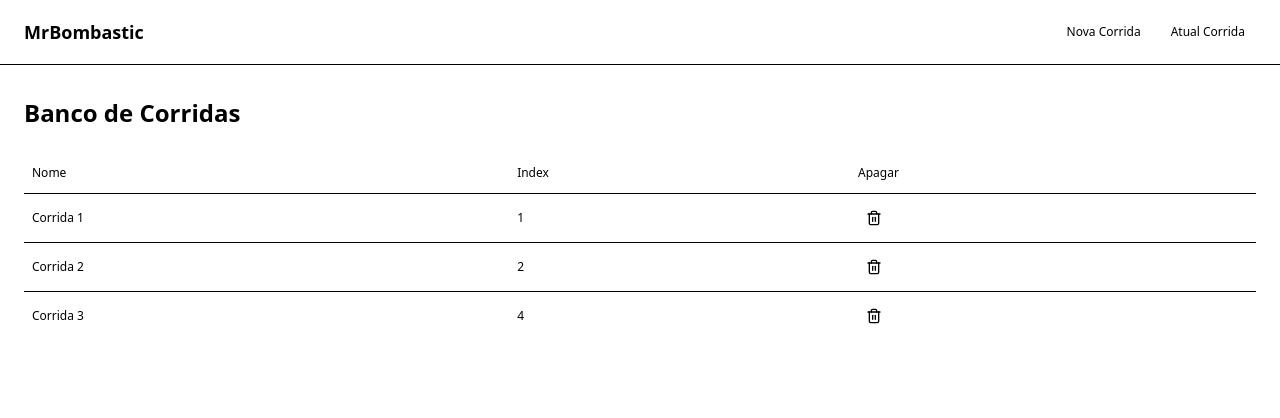
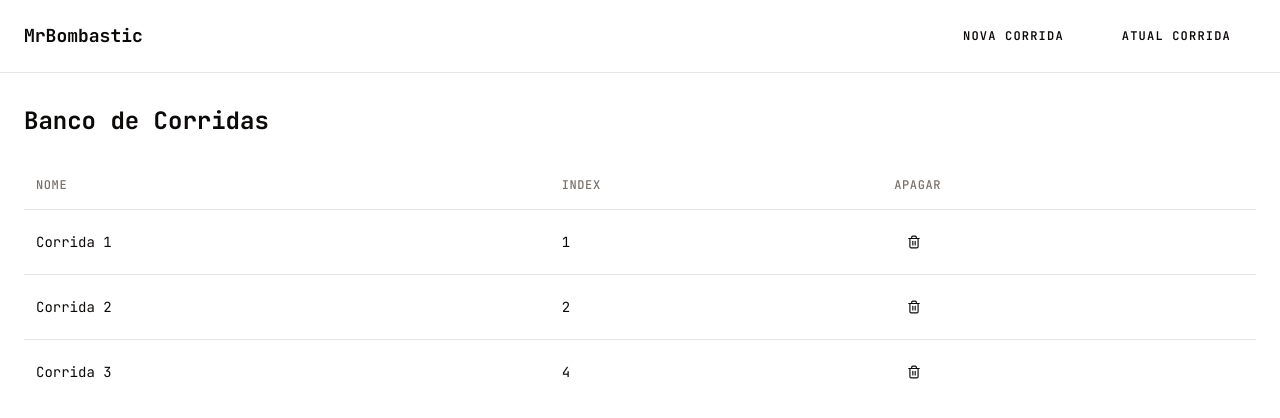
Before and after one commit to fcte-pi1/2026_1_PI1_Grupo01_Diogo, a Next.js app in the folder src/frontend/: page / in a window 1280 px wide. Shown: the top 418 px of the page. Built offline with nearby package versions, Linux system fonts and the light colour scheme.

Commit message:
[REF]Refatorado Css para o Estilo do prototipo com a biblioteca

```diff
--- a/src/frontend/app/globals.css
+++ b/src/frontend/app/globals.css
@@ -1,11 +1,10 @@
 @import "tailwindcss";
 @import "tw-animate-css";
+@import "shadcn/tailwind.css";
 
 @custom-variant dark (&:is(.dark *));
 
 :root {
-    --background: oklch(1 0 0);
-    --foreground: oklch(0.147 0.004 49.25);
     --card: oklch(1 0 0);
     --card-foreground: oklch(0.147 0.004 49.25);
     --popover: oklch(1 0 0);
@@ -27,7 +26,7 @@
     --chart-3: oklch(0.444 0.011 73.639);
     --chart-4: oklch(0.374 0.01 67.558);
     --chart-5: oklch(0.268 0.007 34.298);
-    --radius: 0;
+    --radius: 0.625rem;
     --sidebar: oklch(0.985 0.001 106.423);
     --sidebar-foreground: oklch(0.147 0.004 49.25);
     --sidebar-primary: oklch(0.216 0.006 56.043);
@@ -36,6 +35,8 @@
     --sidebar-accent-foreground: oklch(0.216 0.006 56.043);
     --sidebar-border: oklch(0.923 0.003 48.717);
     --sidebar-ring: oklch(0.709 0.01 56.259);
+    --background: oklch(1 0 0);
+    --foreground: oklch(0.147 0.004 49.25);
 }
 
 .dark {
@@ -71,3 +72,58 @@
     --sidebar-border: oklch(1 0 0 / 10%);
     --sidebar-ring: oklch(0.553 0.013 58.071);
 }
+
+@theme inline {
+    --font-heading: var(--font-mono);
+    --font-mono: var(--font-mono);
+    --color-sidebar-ring: var(--sidebar-ring);
+    --color-sidebar-border: var(--sidebar-border);
+    --color-sidebar-accent-foreground: var(--sidebar-accent-foreground);
+    --color-sidebar-accent: var(--sidebar-accent);
+    --color-sidebar-primary-foreground: var(--sidebar-primary-foreground);
+    --color-sidebar-primary: var(--sidebar-primary);
+    --color-sidebar-foreground: var(--sidebar-foreground);
+    --color-sidebar: var(--sidebar);
+    --color-chart-5: var(--chart-5);
+    --color-chart-4: var(--chart-4);
+    --color-chart-3: var(--chart-3);
+    --color-chart-2: var(--chart-2);
+    --color-chart-1: var(--chart-1);
+    --color-ring: var(--ring);
+    --color-input: var(--input);
+    --color-border: var(--border);
+    --color-destructive: var(--destructive);
+    --color-accent-foreground: var(--accent-foreground);
+    --color-accent: var(--accent);
+    --color-muted-foreground: var(--muted-foreground);
+    --color-muted: var(--muted);
+    --color-secondary-foreground: var(--secondary-foreground);
+    --color-secondary: var(--secondary);
+    --color-primary-foreground: var(--primary-foreground);
+    --color-primary: var(--primary);
+    --color-popover-foreground: var(--popover-foreground);
+    --color-popover: var(--popover);
+    --color-card-foreground: var(--card-foreground);
+    --color-card: var(--card);
+    --color-foreground: var(--foreground);
+    --color-background: var(--background);
+    --radius-sm: calc(var(--radius) * 0.6);
+    --radius-md: calc(var(--radius) * 0.8);
+    --radius-lg: var(--radius);
+    --radius-xl: calc(var(--radius) * 1.4);
+    --radius-2xl: calc(var(--radius) * 1.8);
+    --radius-3xl: calc(var(--radius) * 2.2);
+    --radius-4xl: calc(var(--radius) * 2.6);
+}
+
+@layer base {
+  * {
+    @apply border-border outline-ring/50;
+    }
+  body {
+    @apply bg-background text-foreground;
+    }
+  html {
+    @apply font-mono;
+    }
+}
--- a/src/frontend/app/layout.tsx
+++ b/src/frontend/app/layout.tsx
@@ -1,6 +1,10 @@
 import type { Metadata } from "next";
 import "./globals.css";
 import { Navbar } from "@/components/layout/navbar";
+import { JetBrains_Mono } from "next/font/google";
+import { cn } from "@/lib/utils";
+
+const jetbrainsMono = JetBrains_Mono({subsets:['latin'],variable:'--font-mono'});
 
 export const metadata: Metadata = {
   title: "MrBombastic",
@@ -12,7 +16,7 @@ export default function RootLayout({
   children: React.ReactNode;
 }) {
   return (
-    <html lang="pt-BR">
+    <html lang="pt-BR" className={cn("font-mono", jetbrainsMono.variable)}>
       <body className="min-h-screen bg-background text-foreground">
         <Navbar />
         <main className="container mx-auto px-6 py-8">{children}</main>
--- a/src/frontend/components/ui/button.tsx
+++ b/src/frontend/components/ui/button.tsx
@@ -5,31 +5,31 @@ import { Slot } from "radix-ui"
 import { cn } from "@/lib/utils"
 
 const buttonVariants = cva(
-  "group/button inline-flex shrink-0 items-center justify-center rounded-none border border-transparent bg-clip-padding text-xs font-medium whitespace-nowrap transition-all outline-none select-none focus-visible:border-ring focus-visible:ring-1 focus-visible:ring-ring/50 active:not-aria-[haspopup]:translate-y-px disabled:pointer-events-none disabled:opacity-50 aria-invalid:border-destructive aria-invalid:ring-1 aria-invalid:ring-destructive/20 dark:aria-invalid:border-destructive/50 dark:aria-invalid:ring-destructive/40 [&_svg]:pointer-events-none [&_svg]:shrink-0 [&_svg:not([class*='size-'])]:size-4",
+  "group/button inline-flex shrink-0 items-center justify-center rounded-none border border-transparent bg-clip-padding text-xs font-semibold tracking-widest whitespace-nowrap uppercase transition-all outline-none select-none focus-visible:border-ring focus-visible:ring-2 focus-visible:ring-ring/30 active:not-aria-[haspopup]:translate-y-px disabled:pointer-events-none disabled:opacity-50 aria-invalid:border-destructive aria-invalid:ring-2 aria-invalid:ring-destructive/20 dark:aria-invalid:border-destructive/50 dark:aria-invalid:ring-destructive/40 [&_svg]:pointer-events-none [&_svg]:shrink-0 [&_svg:not([class*='size-'])]:size-3.5",
   {
     variants: {
       variant: {
-        default: "bg-primary text-primary-foreground [a]:hover:bg-primary/80",
+        default: "bg-primary text-primary-foreground hover:bg-primary/80",
         outline:
-          "border-border bg-background hover:bg-muted hover:text-foreground aria-expanded:bg-muted aria-expanded:text-foreground dark:border-input dark:bg-input/30 dark:hover:bg-input/50",
+          "border-border bg-transparent hover:bg-muted hover:text-foreground aria-expanded:bg-muted aria-expanded:text-foreground dark:hover:bg-input/30",
         secondary:
           "bg-secondary text-secondary-foreground hover:bg-secondary/80 aria-expanded:bg-secondary aria-expanded:text-secondary-foreground",
         ghost:
           "hover:bg-muted hover:text-foreground aria-expanded:bg-muted aria-expanded:text-foreground dark:hover:bg-muted/50",
         destructive:
           "bg-destructive/10 text-destructive hover:bg-destructive/20 focus-visible:border-destructive/40 focus-visible:ring-destructive/20 dark:bg-destructive/20 dark:hover:bg-destructive/30 dark:focus-visible:ring-destructive/40",
-        link: "text-primary underline-offset-4 hover:underline",
+        link: "text-primary underline underline-offset-4 hover:underline",
       },
       size: {
         default:
-          "h-8 gap-1.5 px-2.5 has-data-[icon=inline-end]:pr-2 has-data-[icon=inline-start]:pl-2",
-        xs: "h-6 gap-1 rounded-none px-2 text-xs has-data-[icon=inline-end]:pr-1.5 has-data-[icon=inline-start]:pl-1.5 [&_svg:not([class*='size-'])]:size-3",
-        sm: "h-7 gap-1 rounded-none px-2.5 has-data-[icon=inline-end]:pr-1.5 has-data-[icon=inline-start]:pl-1.5 [&_svg:not([class*='size-'])]:size-3.5",
-        lg: "h-9 gap-1.5 px-2.5 has-data-[icon=inline-end]:pr-2 has-data-[icon=inline-start]:pl-2",
-        icon: "size-8",
-        "icon-xs": "size-6 rounded-none [&_svg:not([class*='size-'])]:size-3",
-        "icon-sm": "size-7 rounded-none",
-        "icon-lg": "size-9",
+          "h-10 gap-1.5 px-6 has-data-[icon=inline-end]:pr-4 has-data-[icon=inline-start]:pl-4",
+        xs: "h-7 gap-1 px-3 has-data-[icon=inline-end]:pr-2 has-data-[icon=inline-start]:pl-2 [&_svg:not([class*='size-'])]:size-3",
+        sm: "h-9 gap-1 px-4 has-data-[icon=inline-end]:pr-3 has-data-[icon=inline-start]:pl-3",
+        lg: "h-11 gap-1.5 px-8 has-data-[icon=inline-end]:pr-5 has-data-[icon=inline-start]:pl-5",
+        icon: "size-10",
+        "icon-xs": "size-7 [&_svg:not([class*='size-'])]:size-3",
+        "icon-sm": "size-9",
+        "icon-lg": "size-11",
       },
     },
     defaultVariants: {
--- a/src/frontend/components/ui/table.tsx
+++ b/src/frontend/components/ui/table.tsx
@@ -12,7 +12,7 @@ function Table({ className, ...props }: React.ComponentProps<"table">) {
     >
       <table
         data-slot="table"
-        className={cn("w-full caption-bottom text-xs", className)}
+        className={cn("w-full caption-bottom text-sm", className)}
         {...props}
       />
     </div>
@@ -70,7 +70,7 @@ function TableHead({ className, ...props }: React.ComponentProps<"th">) {
     <th
       data-slot="table-head"
       className={cn(
-        "h-10 px-2 text-left align-middle font-medium whitespace-nowrap text-foreground [&:has([role=checkbox])]:pr-0",
+        "h-12 px-3 text-left align-middle text-xs font-medium tracking-wider whitespace-nowrap text-muted-foreground uppercase [&:has([role=checkbox])]:pr-0",
         className
       )}
       {...props}
@@ -83,7 +83,7 @@ function TableCell({ className, ...props }: React.ComponentProps<"td">) {
     <td
       data-slot="table-cell"
       className={cn(
-        "p-2 align-middle whitespace-nowrap [&:has([role=checkbox])]:pr-0",
+        "p-3 align-middle whitespace-nowrap [&:has([role=checkbox])]:pr-0",
         className
       )}
       {...props}
@@ -98,7 +98,7 @@ function TableCaption({
   return (
     <caption
       data-slot="table-caption"
-      className={cn("mt-4 text-xs text-muted-foreground", className)}
+      className={cn("mt-4 text-sm text-muted-foreground", className)}
       {...props}
     />
   )
```
Also changed, not shown: src/frontend/components/ui/alert-dialog.tsx (+6 -6 lines), src/frontend/components/ui/navigation-menu.tsx (+6 -6 lines), src/frontend/components.json.
